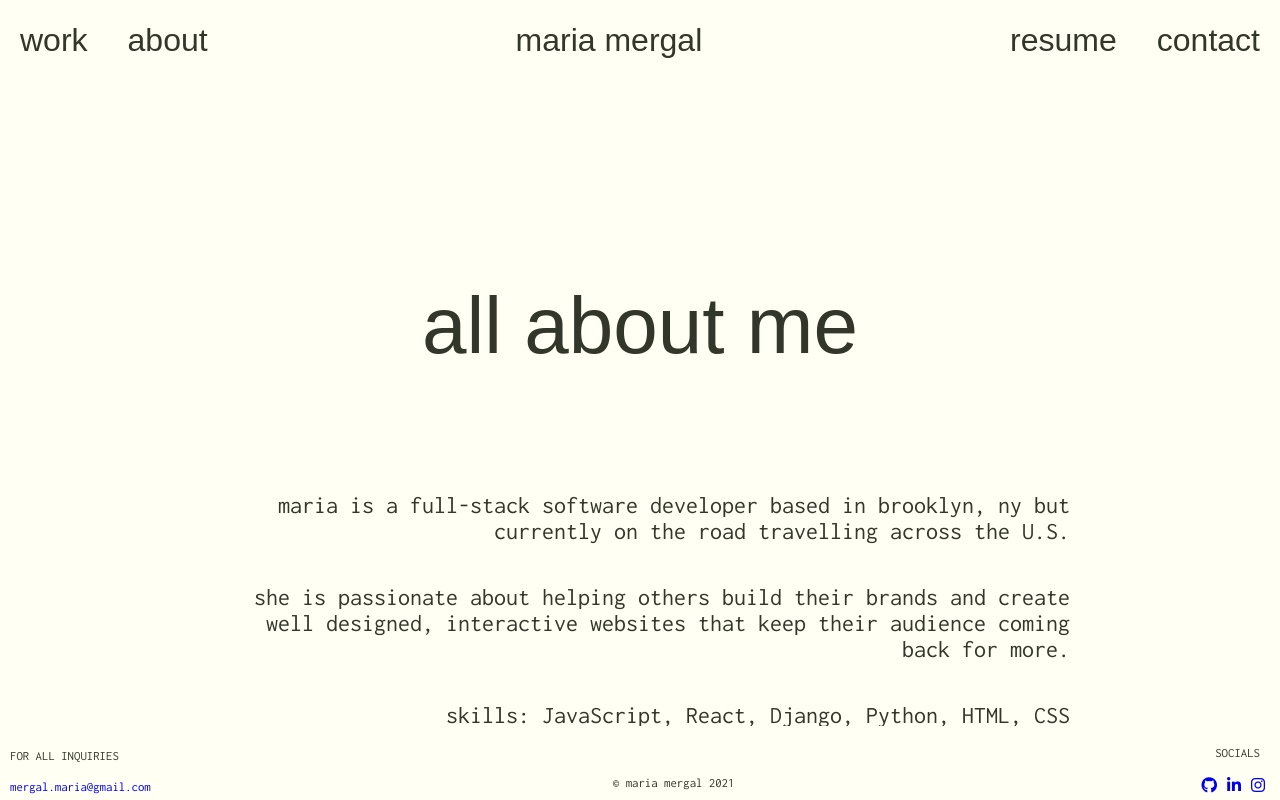
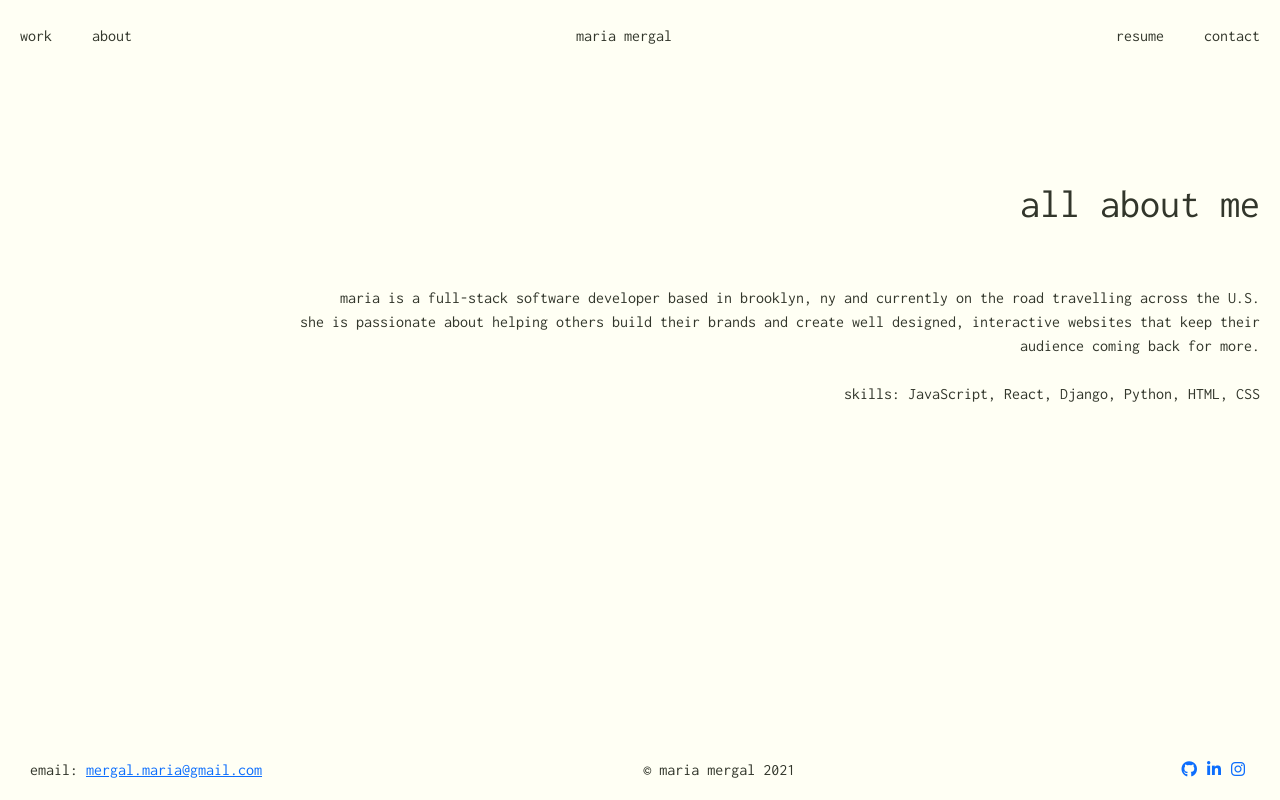
Before and after one commit to mmergal92/Portfolio, a React (Create React App) app: page /about in a window 1280 px wide. Built offline with nearby package versions, Linux system fonts and the light colour scheme; a web font is replaced by a local one.

Commit message:
updated styling

```diff
--- a/package.json
+++ b/package.json
@@ -7,7 +7,9 @@
     "@testing-library/react": "^11.2.7",
     "@testing-library/user-event": "^12.8.3",
     "babel": "^6.23.0",
+    "bootstrap": "^5.1.3",
     "react": "^17.0.2",
+    "react-bootstrap": "^2.0.2",
     "react-dom": "^17.0.2",
     "react-icons": "^4.2.0",
     "react-pdf": "^5.5.0",
--- a/public/index.html
+++ b/public/index.html
@@ -7,6 +7,12 @@
       @import url('https://fonts.googleapis.com/css2?family=Inconsolata&display=swap');
     </style>
     <link rel="stylesheet" href="https://use.typekit.net/hjo6vgs.css"></link>
+    <link
+  rel="stylesheet"
+  href="https://cdn.jsdelivr.net/npm/bootstrap@5.1.3/dist/css/bootstrap.min.css"
+  integrity="sha384-1BmE4kWBq78iYhFldvKuhfTAU6auU8tT94WrHftjDbrCEXSU1oBoqyl2QvZ6jIW3"
+  crossorigin="anonymous"
+/>
     <script src="https://kit.fontawesome.com/08abb1e0e0.js" crossorigin="anonymous"></script>
     <meta name="viewport" content="width=device-width, initial-scale=1" />
     <meta name="theme-color" content="#000000" />
--- a/src/App.css
+++ b/src/App.css
@@ -6,8 +6,8 @@
   --white: #FFFFF4;
 }
 .App {
-  font-family: campaign, sans-serif;
-  font-weight: 700;
+  font-family: 'Inconsolata', monospace;
+  font-weight: 400;
   text-align: center;
   background: var(--white);
   color: var(--black);
@@ -36,15 +36,20 @@
 }
 h1 {
   color: var(--black);
-  font-weight: 300;
-  font-style: normal;
-  font-size: 5rem
+  text-align: right;
+  font-weight: 500;
+  margin: 10px;
+  font-size: 80px;
 }
-h3{
-  color: var(--black);
-  font-weight: 700;
-  font-style: normal;
-  font-size: 3rem
+h2{
+  text-align: left;
+  font-weight: 500;
+  margin: 10px;
+  font-size: 40px;
+  padding-right: 15px;
+  -webkit-text-stroke-width: 1px;
+  -webkit-text-stroke-color: var(--black);
+  color: transparent;
 }
 h4{
   color: var(--black);
@@ -54,28 +59,28 @@ h4{
   padding: 10px;
 }
 h5{
-  font-family: 'Inconsolata', monospace;
   text-align: right;
   color: var(--black);
   font-weight: 300;
   margin: 10px;
   padding: 10px;
   padding-right: 150px;
-  font-size: 1.5rem;
+  font-size: 16px;
 }
 h6{
-  font-family: campaign, sans-serif;
-  font-weight: 700;
+  font-weight: 400;
   text-align: center;
-  font-size: 2rem;
+  font-size: 16px;
+  margin: 10px;
+  padding: 10px;
   color: var(--black);
 }
 p{
-  font-family: 'Inconsolata', monospace;
   color: var(--black);
-  font-weight: 300;
-  padding-right: 150px;
-  font-size: 0.8rem;
+  font-weight: 400;
+  text-align: right;
+  margin: 10px;
+  font-size: 16px;
 }
 .App-logo {
   height: 40vmin;
@@ -170,15 +175,15 @@ p{
   /* border: 1px solid yellow; */
 }
 .about-top{
-  padding-top: 200px;
-  padding-bottom: 100px;
-  padding-right: 50px;
+  padding-top: 100px;
+  padding-bottom: 50px;
+  padding-right: 10px;
   padding-left: 50px;
 }
-.about-bottom h5{
-  padding-bottom: 20px;
-  padding-right: 200px;
-  padding-left: 200px;
+.about-bottom p{
+  padding-bottom: 100px;
+  padding-right: 10px;
+  padding-left: 250px;
   text-align: right;
 }
 .projects{
@@ -186,24 +191,18 @@ p{
   flex-direction: column;
   height: 100%;
   justify-content: center;
-  /* background: var(--main); */
   padding-top: 200px;
-  /* width: 100%; */
-  /* align-items: center;
-  justify-content: center;
+  padding-bottom: 100px;
+}
+.project-text h1{
+  padding-bottom: 100px;
   text-align: center;
-  font-size: 2rem; */
-  padding-bottom: 100px;
-  /* height: 80vh; */
-  /* border: 1px solid yellow; */
+  color: var(--main)
 }
-.project-text{
-  padding-bottom: 100px;
-  padding-right: 50px;
-  padding-left: 50px;
-}
-.project1, .project2{
+.project1, .project2 {
   display: flex;
+  padding-bottom: 20px;
+  padding-top: 20px;
 }
 .p1text, .p2text{
   display: inline-block;
@@ -211,58 +210,56 @@ p{
   /* align-items: left;
   text-align: left; */
   /* border: 1px solid red; */
-  padding-top: 20px;
-  padding-left: 15px;
+  /* padding-top: 20px;
+  padding-left: 15px; */
   /* width: 50%; */
 }
-.p1-top, .p2-top {
+.p1-top h6{
   /* border: 1px solid purple; */
   align-items: left;
   text-align: left;
+}
+.p2-top h6{
+  align-items: right;
+  text-align: right;
 }
 .p2-top{
   align-items: right;
   text-align: right;
 }
-.p1-top p, .p2-top p{
-  color: #95B7DF;
+.p1-top h6, .p2-top h6{
+  color:var(--hover);
   padding-right: 15px;
+  font-weight: bold;
 }
-.p1-bottom, .p2-bottom{
-  /* border: 1px solid green; */
-  /* justify-content: end; */
-  /* align-items: bottom; */
+.p1-bottom{
   text-align: left;
+  bottom: 0;
   position: relative;
-  top: 97%;
-  padding: 10px;
+  top: 85%;
+  padding: 0px;
+  margin: 0px;
   transform: translateY(-100%);
   display: block;
-  bottom: 0;
-}
-.p1-bottom h6{
-  text-align: left;
-  padding-right: 15px;
-  -webkit-text-stroke-width: 1px;
-  -webkit-text-stroke-color: var(--black);
-  color: transparent;
+
 }
 .p2-bottom{
   /* border: 1px solid green; */
   text-align: right;
   position: relative;
-  top: 97%;
-  padding: 10px;
+  top: 85%;
+  padding: 0px;
+  margin: 0px;
   transform: translateY(-100%);
   display: block;
   bottom: 0;
 }
 .p2-bottom p{
-  padding-right: 15px;
+  padding-left: 15px;
 }
-.p2-bottom h6{
+.p2-bottom h2{
   text-align: right;
-  padding-right: 15px;
+  padding-left: 15px;
   -webkit-text-stroke-width: 1px;
   -webkit-text-stroke-color: var(--black);
   color: transparent;
@@ -270,25 +267,33 @@ p{
 .p1-image, .p2-image{
   flex: 1;
   display: flex;
-  /* border: 1px solid black; */
-  /* height: 80vh; */
-  padding: 10px;
-  /* width: 50%; */
 }
-
+.p1-bottomheader h2, .p1-bottom p, .p1-bottom h6{
+  text-align: left;
+}
+.p2-bottomheader h2, .p2-bottom p,  .p2-bottom h6{
+  text-align: right;
+}
+.p2-bottom h6, .p1-bottom h6{
+  padding: 0px;
+}
+.p2-bottom h2, .p2-bottom h6{
+  padding: 0px;
+}
+.p2-bottom a, .p1-bottom a{
+  text-decoration: none;
+  color: var(--black);
+}
+.p2-bottom a:hover, .p1-bottom a:hover{
+  color: var(--hover);
+}
 .p1image, .p2image, .p3image{
-  flex-basis: auto;
+  /* flex-basis: auto; */
   margin-left: auto;
   margin-right: auto;
-  padding: 8px;
   /* border-radius: 15px; */
   width: 100%;
 }
-/* .p1image{
-  flex-basis: none;
-  height: 60vh;
-  width: 100%;
-} */
 span {
   margin-left: 16px;
 }
@@ -303,12 +308,20 @@ span {
     width: 100%;
     /* border: 1px solid green; */
   }
-  .projectnav h4, .contactnav h4, .aboutnav h4, .homenav h4, .resumenav{
+  .projectnav h6, .contactnav h6, .aboutnav h6, .homenav h6, .resumenav{
     font-size: small;
+    text-decoration: none;
   }
 }
+a.projectnav, a.contactnav, a.aboutnav, a.homenav{
+  text-decoration: none;
+}
+a.projectnav h6:hover, a.contactnav h6:hover, a.aboutnav h6:hover, a.homenav h6:hover, .resumenav:hover{
+  color:var(--hover)
+}
+
 /* .pdf-container{
-  width: 100vw;
+  width: 100vw;mobi
   height: 100vh;
   overflow-y: auto;
   background-color: lightgrey;
@@ -326,7 +339,7 @@ span {
   display: flex;
   bottom: 0;
   justify-content:space-between;
-  padding-top: 20px;
+  padding-top: 5px;
   align-items: center;
   /* height: 80px; */
   width: 100%;
@@ -336,7 +349,7 @@ span {
   display: inline-block;
   align-items: left;
   padding-left: 10px;
-  padding-bottom: 5px;
+  padding-bottom: 3px;
 }
 .footer-left p, a{
   text-align: left;
@@ -346,13 +359,14 @@ span {
   display: inline-block;;
   justify-content: center;
   align-items: center;
+  padding-bottom: 3px;
 }
 .footer-right{
   display: inline-block;;
   justify-content:right;
   align-items: right;
   padding-right: 10px;
-  padding-bottom: 5px;
+  padding-bottom: 3px;
 }
 .footer-right p{
   padding-right: 10px;
--- a/src/App.js
+++ b/src/App.js
@@ -10,6 +10,7 @@ import {Redirect} from 'react-router';
 import {useState} from 'react';
 import Footer from "./components/footer";
 import Resume from './pages/resume';
+import 'bootstrap/dist/css/bootstrap.min.css';
 import maria_mergal_resume from './assets/maria_mergal_resume.pdf'
 
 function App() {
--- a/src/components/Nav.js
+++ b/src/components/Nav.js
@@ -25,21 +25,21 @@ const Nav = () => {
             </Link> */}
         <div className="leftnav">
             <Link to="/projects" className="projectnav">
-                <h4>work</h4>
+                <h6>work</h6>
             </Link>
             <Link to="/about"className="aboutnav">
-                <h4>about</h4>
+                <h6>about</h6>
             </Link>
         </div>
         <div className="centernav">
             <Link to="/" className="homenav">
-                <h4>maria mergal</h4>
+                <h6>maria mergal</h6>
             </Link>
         </div>
           <div className="rightnav">
-            <h4><a href={maria_mergal_resume} target="_blank" className="resumenav">resume</a></h4>
+            <h6><a href={maria_mergal_resume} target="_blank" className="resumenav">resume</a></h6>
             <Link to="/contact" className="contactnav">
-                <h4>contact</h4>
+                <h6>contact</h6>
             </Link>
           </div>
         </div>
--- a/src/components/footer.js
+++ b/src/components/footer.js
@@ -5,18 +5,17 @@ const Footer = () =>{
     return (
     <div className="footer">
             <div className="footer-left">
-                <p>FOR ALL INQUIRIES</p><br/>
-                <p><a href="mailto:mergal.maria@gmail.com">mergal.maria@gmail.com</a></p>
+                <h6>email: <a href="mailto:mergal.maria@gmail.com">mergal.maria@gmail.com</a></h6>
             </div>
             <div className="footer-center">
-                <br/>
-                <p>&copy; maria mergal 2021</p>
+                <h6>&copy; maria mergal 2021</h6>
             </div>
             <div className ="footer-right">
-                <p>SOCIALS</p><br/>
+                <h6>
                 <a href="https://github.com/mmergal92" target="_blank" rel="noreferrer noopener" className="github"><i class="fab fa-github" ></i></a>
                 <a href="https://www.linkedin.com/in/mariamergal/" target="_blank" rel="noreferrer noopener" className="linkedin"><i class="fab fa-linkedin-in"></i></a>
                 <a href="https://www.instagram.com/pillsmergs/" target="_blank" rel="noreferrer noopener" className="instagram"><i class="fab fa-instagram"></i></a>
+                </h6>
             </div>
     </div>
     )
--- a/src/pages/about.js
+++ b/src/pages/about.js
@@ -8,10 +8,11 @@ const About = (props) =>{
             <h1>all about me</h1>
         </div>
         <div className = "about-bottom">
-            <h5>maria is a full-stack software developer based in brooklyn, ny but currently on the road travelling across the U.S.</h5>
-            <h5>she is passionate about helping others build their brands and create well designed, interactive websites that keep their audience coming back for more.</h5>
-            <h5>skills: JavaScript, React, Django, Python, HTML, CSS
-            </h5>
+            <p>maria is a full-stack software developer based in brooklyn, ny and currently on the road travelling across the U.S.<br/>
+            she is passionate about helping others build their brands and create well designed, interactive websites that keep their audience coming back for more.<br/>
+            <br/>
+            skills: JavaScript, React, Django, Python, HTML, CSS
+            </p>
         </div>
     </div>
     )
--- a/src/pages/contact.js
+++ b/src/pages/contact.js
@@ -8,7 +8,7 @@ const Contact = (props) =>{
             <h1>i’d love to hear from you!</h1>
         </div>
         <div className = "about-bottom">
-            <h5>Feel free to email me at <a href ="mailto:mergal.maria@gmail.com">mergal.maria@gmail.com</a>. </h5>
+            <p>Feel free to email me at <a href ="mailto:mergal.maria@gmail.com">mergal.maria@gmail.com</a>. </p>
         </div>
     </div>
     );
--- a/src/pages/home.js
+++ b/src/pages/home.js
@@ -10,8 +10,8 @@ const Home = (props) =>{
             <h1>maria mergal</h1>
           </div>
           <div className = "about-bottom">
-            <h5>mmaria is a full-stack software developer based in brooklyn, ny  </h5>
-            <h5>currently she is on the road travelling across the U.S.</h5>
+            <p>maria is a full-stack software developer based in Brooklyn, N.Y.<br/>
+            currently she is on the road travelling across the U.S.</p>
           </div>
           {/* <Projects /> */}
         </div>
--- a/src/pages/projects.js
+++ b/src/pages/projects.js
@@ -8,26 +8,18 @@ const Projects = (props) =>{
     return (
         <div className = "projects">
         <div className ="project-text">
-            <h3>here is a look at some recent projects and work</h3>
-            {/* <hr
-                style={{
-                    color: "black",
-                    backgroundColor: "red",
-                    height: 5,
-                    borderColor: "orange"
-                    }}
-             /> */}
+            <h1>here is a look at some recent projects and work</h1>
         </div>
         <div className = "project1">
             <div className="p1text">
                 <div className = "p1-top">
-                    <p>self-initiated project</p>
+                    <h6>self-initiated project</h6>
                 </div>
                 <div className = "p1-bottom">
-                    <h6 className = "p1-bottomheader">Image of the Day</h6><br/>
+                    <h2 className = "p1-bottomheader">Image of the Day</h2><br/>
                     <p>This project connects to the Metropolitan Museum of Art to provide images of post-impressionist artists. There are 5 artists to choose from and each artist has an array of 10 random pantaings.</p><br/>
-                    <p><a href = "https://git.generalassemb.ly/mmergal92/project1/tree/master/MariaMergalProject1" target="_blank" rel="noreferrer noopener" >Github</a></p>
-                    <p><a href = "https://pages.git.generalassemb.ly/mmergal92/Image_API_Project/" target="_blank" rel="noreferrer noopener" >LiveSite</a></p>
+                    <h6><a href = "https://git.generalassemb.ly/mmergal92/project1/tree/master/MariaMergalProject1" target="_blank" rel="noreferrer noopener" >Github</a><br/>
+                    <a href = "https://pages.git.generalassemb.ly/mmergal92/Image_API_Project/" target="_blank" rel="noreferrer noopener" >LiveSite</a></h6>
                 </div>
             </div>
             <div className="p1-image">
@@ -40,26 +32,26 @@ const Projects = (props) =>{
             </div>
             <div className="p2text">
                 <div className = "p2-top">
-                    <p>self-initiated project</p>
+                    <h6>self-initiated project</h6>
                 </div>
                 <div className = "p2-bottom">
-                    <h6 className = "p1-bottomheader">Branding Kits</h6><br/>
-                    <p>This project connects to the Metropolitan Museum of Art to provide images of post-impressionist artists. There are 5 artists to choose from and each artist has an array of 10 random pantaings.</p><br/>
-                    <p><a href = "https://github.com/mmergal92/project2m" target="_blank" rel="noreferrer noopener" >Github</a></p>
-                    <p><a href = "https://brand-kits.herokuapp.com/" target="_blank" rel="noreferrer noopener" >LiveSite</a></p>
+                    <h2 className = "p1-bottomheader">Branding Kits</h2><br/>
+                    <p>This project allows brands to save their branding kits online. They can open the website and see their own branding colors, typography and images in a moodboard in one place.</p><br/>
+                    <h6><a href = "https://github.com/mmergal92/project2m" target="_blank" rel="noreferrer noopener" >Github</a><br/>
+                    <a href = "https://brand-kits.herokuapp.com/" target="_blank" rel="noreferrer noopener" >LiveSite</a></h6>
                 </div>
             </div>
         </div>
         <div className = "project1">
             <div className="p2text">
                 <div className = "p1-top">
-                    <p>group project</p>
+                    <h6>group project</h6>
                 </div>
                 <div className = "p1-bottom">
-                    <h6 className = "p1-bottomheader">Stock Prediction Forum App</h6><br/>
-                    <p>This project connects to the Metropolitan Museum of Art to provide images of post-impressionist artists. There are 5 artists to choose from and each artist has an array of 10 random pantaings.</p><br/>
-                    <p><a href = "https://github.com/mmergal92/Stock_Prediction_Forum_App/tree/dev" target="_blank" rel="noreferrer noopener" >Github</a></p>
-                    <p><a href = "https://stock-prediction-forum-app.herokuapp.com/" target="_blank" rel="noreferrer noopener" >LiveSite</a></p>
+                    <h2 className = "p1-bottomheader">Stock Prediction Forum App</h2><br/>
+                    <p>This stock forum app provides insights into stock prices for several very active companies. Logged-in users can interact with the app and leave comments and predictions for other logged-in users to view, as well.</p><br/>
+                    <h6><a href = "https://github.com/mmergal92/Stock_Prediction_Forum_App/tree/dev" target="_blank" rel="noreferrer noopener" >Github</a><br/>
+                    <a href = "https://stock-prediction-forum-app.herokuapp.com/" target="_blank" rel="noreferrer noopener" >LiveSite</a></h6>
                 </div>
             </div>
             <div className = "p2-image">
@@ -72,13 +64,13 @@ const Projects = (props) =>{
             </div>
             <div className="p2text">
                 <div className = "p2-top">
-                    <p>self-initiated project</p>
+                    <h6>self-initiated project</h6>
                 </div>
                 <div className = "p2-bottom">
-                    <h6 className = "p1-bottomheader">Brand Agency Sample Site</h6><br/>
-                    <p>This project connects to the Metropolitan Museum of Art to provide images of post-impressionist artists. There are 5 artists to choose from and each artist has an array of 10 random pantaings.</p><br/>
-                    <p><a href = "https://github.com/mmergal92/Sample_site" target="_blank" rel="noreferrer noopener" >Github</a></p>
-                    <p><a href = "https://mmergal92.github.io/Sample_site/" target="_blank" rel="noreferrer noopener" >LiveSite</a></p>
+                    <h2 className = "p1-bottomheader">Brand Agency Sample Site</h2><br/>
+                    <p>This project was a site I recreated to work on animation design.</p><br/>
+                    <h6><a href = "https://github.com/mmergal92/Sample_site" target="_blank" rel="noreferrer noopener" >Github</a><br/>
+                    <a href = "https://mmergal92.github.io/Sample_site/" target="_blank" rel="noreferrer noopener" >LiveSite</a></h6>
                 </div>
             </div>
         </div>
```
Also changed, not shown: 1 other file (tests, documents, lock files or other folders).
